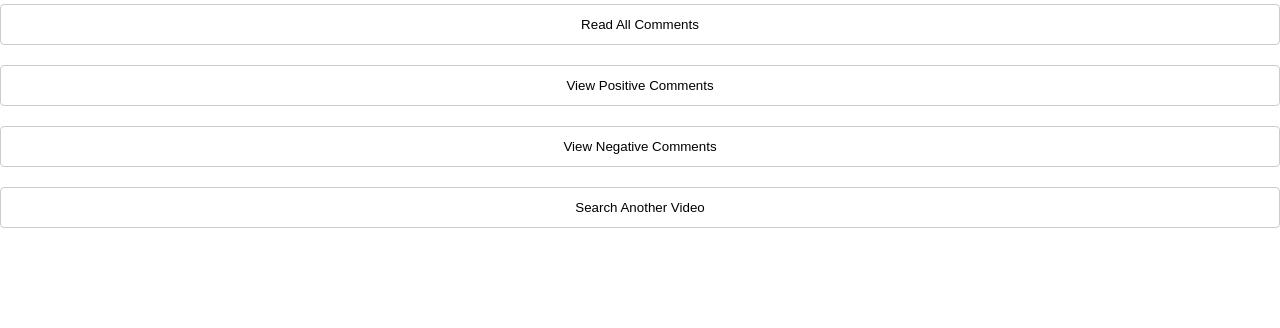
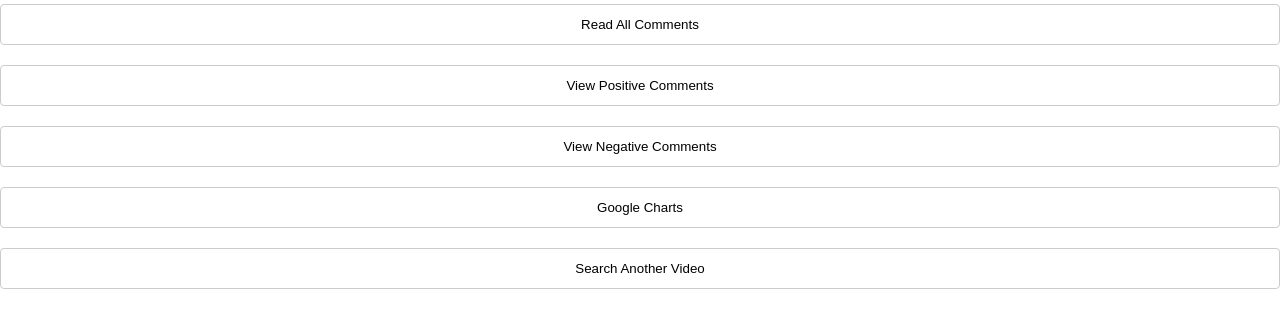
Before and after one commit to ryanNealon26/yt-sentiment-service, a Django app: page /select/ in a window 1280 px wide. Shown: the part 137-465 px from the top of the page. Run offline with Django 5.2, Linux system fonts and the light colour scheme; some libraries are stand-ins or nearby versions.

Commit message:
Began work with Google Charts

```diff
--- a/mysite/myapp/Video.py
+++ b/mysite/myapp/Video.py
@@ -16,7 +16,7 @@ class Video:
             part='snippet',
             videoId= video_id[-1],
             textFormat = 'plainText',
-            maxResults=50
+            maxResults=150
         ).execute()
         return request
     def video_data(self):
--- a/mysite/myapp/static/index.css
+++ b/mysite/myapp/static/index.css
@@ -74,3 +74,8 @@ img {
   border: 1px solid #000;
   padding: 5px;
 }
+div.chartHolder{
+  align-items: center;
+  display: flex;
+  flex-direction: column;
+}
--- a/mysite/myapp/templates/index.html
+++ b/mysite/myapp/templates/index.html
@@ -4,7 +4,25 @@
     <meta charset="UTF-8">
     <meta name="viewport" content="width=device-width, initial-scale=1.0">
     <meta http-equiv="X-UA-Compatible" content="ie=edge">
+    <script src="https://www.gstatic.com/charts/loader.js"></script>
     <link rel="stylesheet" href="{% static 'index.css' %}">
+    <script>
+      google.charts.load('current', {'packages':['corechart']});
+      google.charts.setOnLoadCallback(drawChart);
+      function drawChart() {
+        var data = google.visualization.arrayToDataTable([
+          ['Comment', 'sentiment'],
+          ['Positive',     50],
+          ['Negative',      50],
+        ]);
+        var options = {
+          title: 'Comment Sentiment Threshold'
+        };
+
+        var chart = new google.visualization.PieChart(document.getElementById('piechart'));
+        chart.draw(data, options);
+      }
+    </script>
   </head>
   <header className="App-header">
     {% block title %}
--- a/mysite/myapp/templates/select-screen.html
+++ b/mysite/myapp/templates/select-screen.html
@@ -23,6 +23,9 @@
     <a href="\negative-comments" class="button-link">
         <button class="href-button">View Negative Comments</button>
     </a>
+    <a href="\google-charts" class="button-link">
+        <button class="href-button">Google Charts</button>
+    </a>
     <a href="\" class="button-link">
         <button class="href-button">Search Another Video</button>
     </a>
--- a/mysite/myapp/templates/video-data.html
+++ b/mysite/myapp/templates/video-data.html
@@ -9,8 +9,9 @@
         <img src={{thumbnail}} alt="">
     </div>
     <h4 class="comment">Video Description: {{description}}</h4>
+    <h4 class="comment">Like Count: {{likeCount}}</h4>
+    <h4 class="comment">View Count: {{viewCount}}</h4>
     <h4 class="comment">Average Comment Sentiment Score: {{averageSentiment}}</h4>
-    <h4 class="comment">Like Count: {{likeCount}} || View Count: {{viewCount}}</h4>
     <h4 class="comment">Most Positive Comment: {{highestComment.0}}</h4>
     <h4 class="comment">Sentiment Score: {{ highestComment.1 }} || Positive: {{highestComment.2}}% || Negative: {{highestComment.3}}% || Neutral: {{highestComment.4}}%</h4>
     <h4 class="comment">Most Negative Comment: {{lowestComment.0}}</h4>
--- a/mysite/myapp/urls.py
+++ b/mysite/myapp/urls.py
@@ -8,4 +8,7 @@ urlpatterns = [
     path("positive-comments/", views.positiveComments, name ='positiveComments'),
     path("negative-comments/", views.negativeComments, name ='negativeComments'),
     path("video-data/", views.videoData, name ='videoData'),
+    path("google-charts/", views.googleCharts, name ='googleCharts'),
+
+
 ]
--- a/mysite/myapp/views.py
+++ b/mysite/myapp/views.py
@@ -23,3 +23,5 @@ def negativeComments(request):
 def videoData(request):
     videoData = user.video_statistics()
     return render(request, 'video-data.html', videoData)
+def googleCharts(request):
+    return render(request, 'google-charts.html')
```
Also changed, not shown: mysite/myapp/templates/google-charts.html (added, +9 -0 lines).
